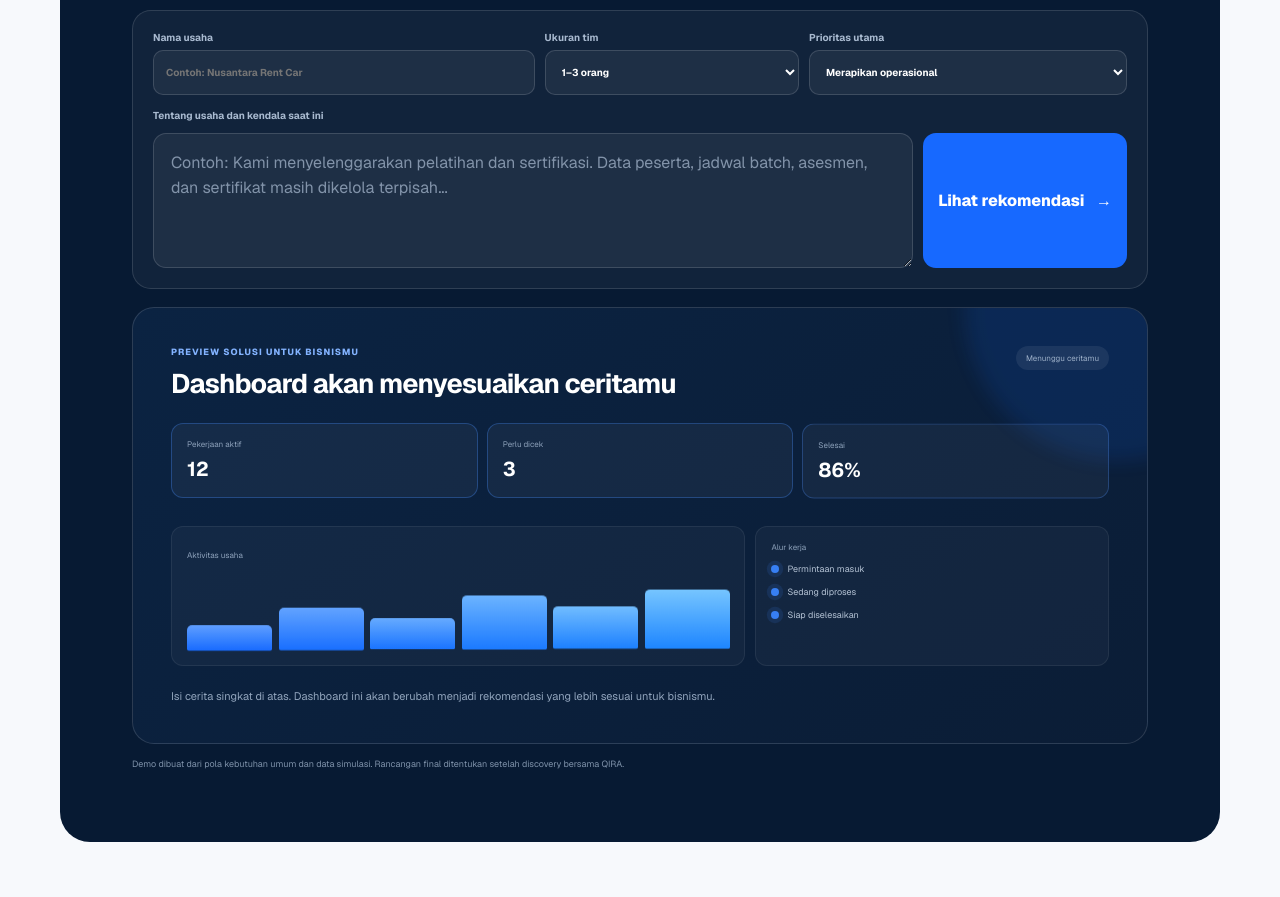
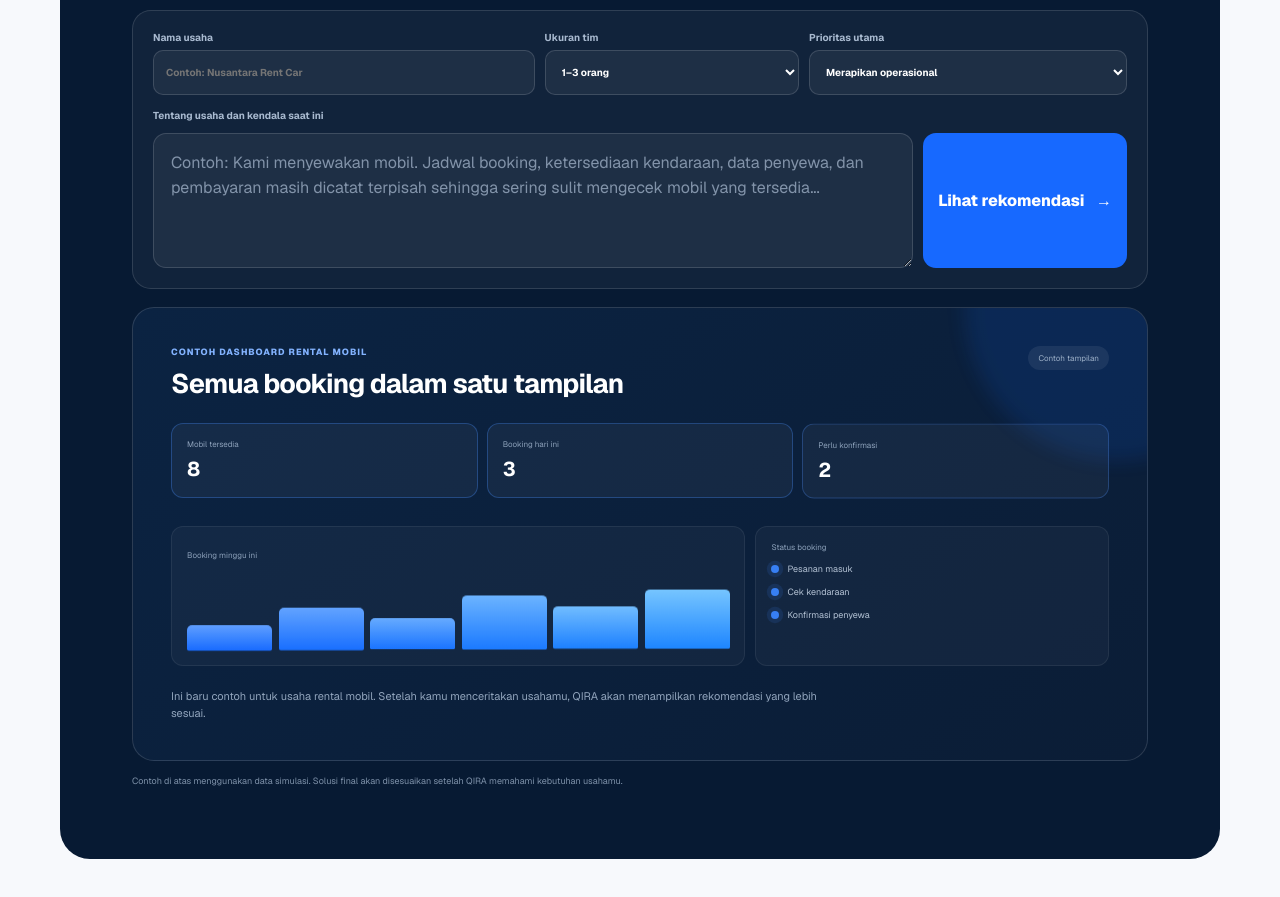
Before and after one commit to fransiskusmahendra/qira-platform, a Next.js app in the folder apps/public-web/: page /coba-masalah in a window 1280 px wide. Shown: the part 900-1797 px from the top of the page. Built offline with nearby package versions, Linux system fonts and the light colour scheme.

Commit message:
Align problem example and preview with rental car scenario

```diff
--- a/apps/public-web/app/PersonalizedDemo.tsx
+++ b/apps/public-web/app/PersonalizedDemo.tsx
@@ -49,12 +49,12 @@ export function PersonalizedDemo() {
     <div className={styles.intro}><p>Live Problem Experience</p><h2>Rasakan bentuk solusi dari masalah usahamu.</h2><span>Tulis proses yang masih manual. QIRA akan memperlihatkan masalah, alur solusi, dashboard, dan paket yang paling mendekati kebutuhanmu.</span></div>
     <form className={styles.form} onSubmit={submit}>
       <div className={styles.builderFields}><label>Nama usaha <input value={businessName} onChange={event=>setBusinessName(event.target.value)} maxLength={120} placeholder="Contoh: Nusantara Rent Car"/></label><label>Ukuran tim <select value={teamSize} onChange={event=>setTeamSize(event.target.value)}><option>1–3 orang</option><option>4–10 orang</option><option>11–25 orang</option><option>Lebih dari 25 orang</option></select></label><label>Prioritas utama <select value={priority} onChange={event=>setPriority(event.target.value)}><option>Mendapatkan pelanggan</option><option>Merapikan operasional</option><option>Mengurangi pencatatan manual</option><option>Membuat laporan lebih cepat</option></select></label></div>
-      <label htmlFor="business-story">Tentang usaha dan kendala saat ini</label><div><textarea id="business-story" value={description} onChange={event=>setDescription(event.target.value)} minLength={10} maxLength={500} required rows={4} placeholder="Contoh: Kami menyelenggarakan pelatihan dan sertifikasi. Data peserta, jadwal batch, asesmen, dan sertifikat masih dikelola terpisah..."/><button type="submit">Lihat rekomendasi <b>→</b></button></div>
+      <label htmlFor="business-story">Tentang usaha dan kendala saat ini</label><div><textarea id="business-story" value={description} onChange={event=>setDescription(event.target.value)} minLength={10} maxLength={500} required rows={4} placeholder="Contoh: Kami menyewakan mobil. Jadwal booking, ketersediaan kendaraan, data penyewa, dan pembayaran masih dicatat terpisah sehingga sering sulit mengecek mobil yang tersedia..."/><button type="submit">Lihat rekomendasi <b>→</b></button></div>
     </form>
     {profile ? <div className={styles.result} aria-live="polite">
       <div className={styles.story}><span>Rekomendasi untuk</span><h3>{profile.name}</h3><p>{profile.problem}</p><div><small>Paket yang mungkin sesuai</small><strong>{profile.packageName}</strong></div></div>
       <div className={styles.dashboard}><div className={styles.dashTop}><div><small>Preview rekomendasi</small><h3>{profile.title}</h3></div><span>Detail setelah Discovery</span></div><p>Demo dashboard yang detail, modul, alur operasional, proposal, dan estimasi harga akan dibuat setelah Anda menyelesaikan Discovery.</p><div className={styles.metrics}>{profile.metrics.map(item=><div key={item.label}><small>{item.label}</small><b>{item.value}</b></div>)}</div><div className={styles.modules}>{profile.modules.slice(0,4).map((item,index)=><span key={item}><i>{index+1}</i>{item}</span>)}</div><div className={styles.flow}>{profile.flow.map((item,index)=><div key={item}><b>{index+1}</b><small>{item}</small></div>)}</div><Link className={styles.nextButton} href="/contoh-penerapan">Lanjut lihat cara QIRA membantu <b>→</b></Link></div>
-    </div>:<div className={styles.emptyDashboard} aria-label="Preview dashboard yang akan dibuat"><div className={styles.previewHeader}><div><span>Preview solusi untuk bisnismu</span><strong>Dashboard akan menyesuaikan ceritamu</strong></div><i>Menunggu ceritamu</i></div><div className={styles.previewMetrics}><span><small>Pekerjaan aktif</small><b>12</b></span><span><small>Perlu dicek</small><b>3</b></span><span><small>Selesai</small><b>86%</b></span></div><div className={styles.previewBody}><div className={styles.previewChart}><small>Aktivitas usaha</small><div><i/><i/><i/><i/><i/><i/></div></div><div className={styles.previewTasks}><small>Alur kerja</small><span><i/>Permintaan masuk</span><span><i/>Sedang diproses</span><span><i/>Siap diselesaikan</span></div></div><p>Isi cerita singkat di atas. Dashboard ini akan berubah menjadi rekomendasi yang lebih sesuai untuk bisnismu.</p></div>}
-    <p className={styles.disclosure}>Demo dibuat dari pola kebutuhan umum dan data simulasi. Rancangan final ditentukan setelah discovery bersama QIRA.</p>
+    </div>:<div className={styles.emptyDashboard} aria-label="Contoh dashboard rental mobil"><div className={styles.previewHeader}><div><span>Contoh dashboard rental mobil</span><strong>Semua booking dalam satu tampilan</strong></div><i>Contoh tampilan</i></div><div className={styles.previewMetrics}><span><small>Mobil tersedia</small><b>8</b></span><span><small>Booking hari ini</small><b>3</b></span><span><small>Perlu konfirmasi</small><b>2</b></span></div><div className={styles.previewBody}><div className={styles.previewChart}><small>Booking minggu ini</small><div><i/><i/><i/><i/><i/><i/></div></div><div className={styles.previewTasks}><small>Status booking</small><span><i/>Pesanan masuk</span><span><i/>Cek kendaraan</span><span><i/>Konfirmasi penyewa</span></div></div><p>Ini baru contoh untuk usaha rental mobil. Setelah kamu menceritakan usahamu, QIRA akan menampilkan rekomendasi yang lebih sesuai.</p></div>}
+    <p className={styles.disclosure}>Contoh di atas menggunakan data simulasi. Solusi final akan disesuaikan setelah QIRA memahami kebutuhan usahamu.</p>
   </section>;
 }
```
